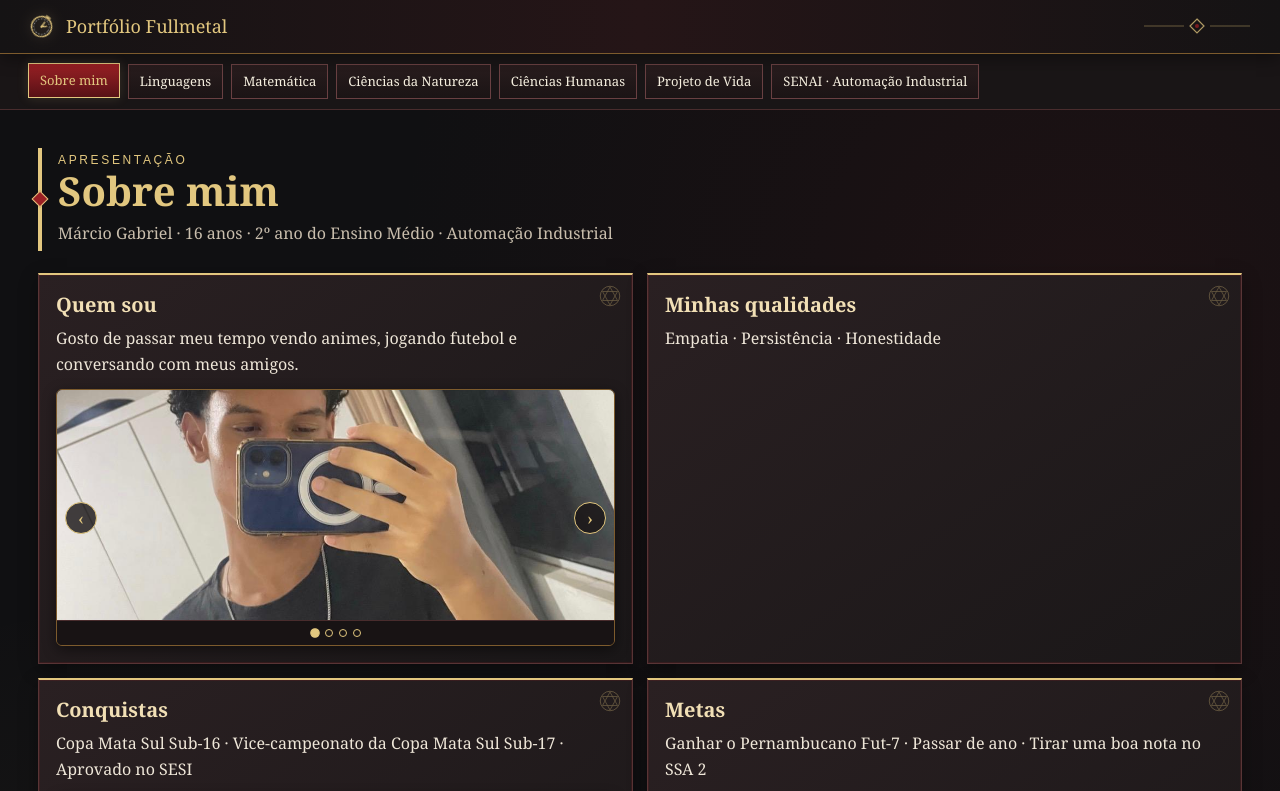
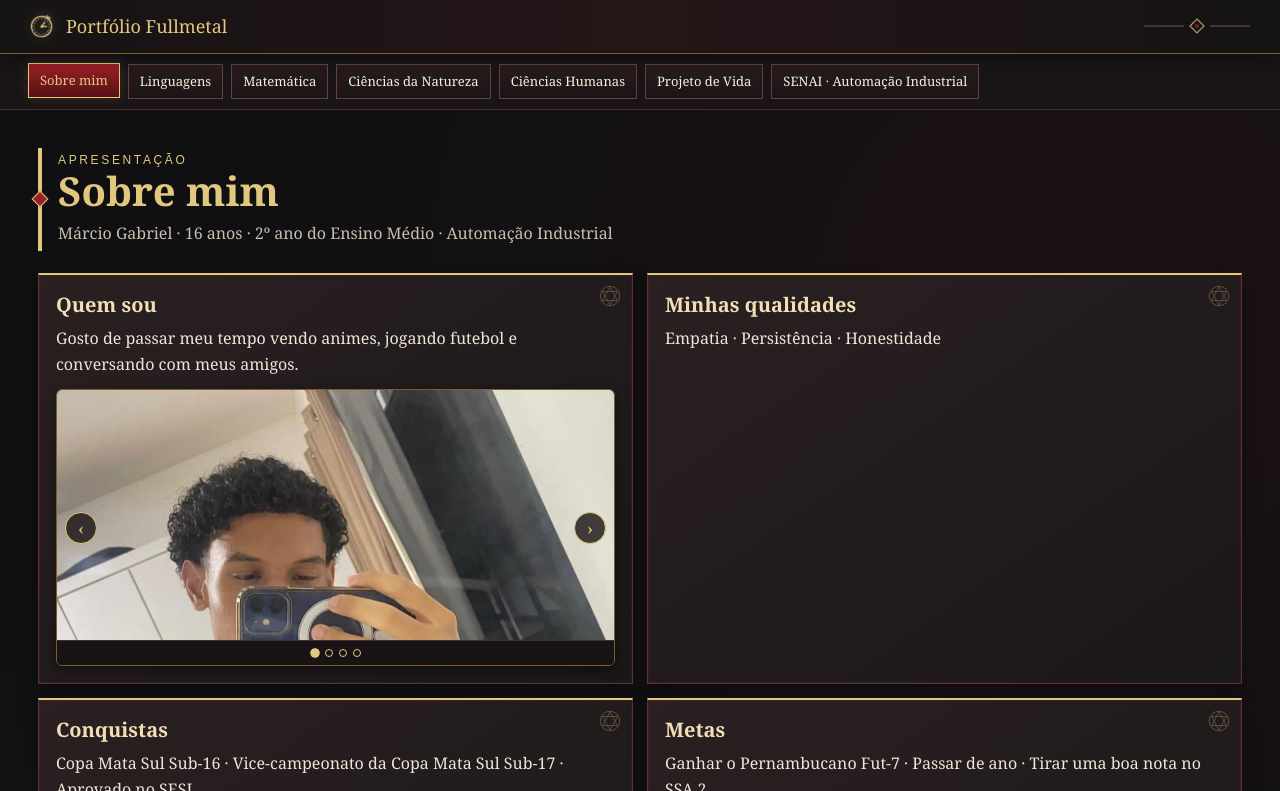
Before and after one commit to marciog07/portfolio-fullmetal, a plain HTML site: page index.html in a window 1280 px wide. Both pictures are taken after a click on the button "ENTRAR NO PORTFÓLIO →". Shown: the top 791 px of the page. Drawn offline with Linux system fonts and the light colour scheme.

Commit message:
Update index.html

```diff
--- a/index.html
+++ b/index.html
@@ -42,11 +42,12 @@ html,body{margin:0;padding:0;min-height:100%;background:#101012}
 #fm-site .work:hover:after{transform:rotate(60deg);opacity:.55}
 #fm-site .card h3{color:#f1dfb5;font-size:20px;line-height:1.25;margin:0 0 9px;padding-right:28px}
 #fm-site .card p{margin:0;color:#eee6d8}
-#fm-site .work-img{width:100%;max-height:220px;object-fit:cover;margin-top:12px;border:1px solid #7d5b2d;border-radius:4px;display:block;box-shadow:0 4px 12px #0006}
-#fm-site .carousel{position:relative;margin-top:12px;border:1px solid #7d5b2d;border-radius:6px;overflow:hidden;background:#141112;box-shadow:0 4px 14px #0007}
+#fm-site .work-img{width:100%;max-height:220px;object-fit:cover;object-position:50% 20%;margin-top:12px;border:1px solid #7d5b2d;border-radius:4px;display:block;box-shadow:0 4px 12px #0006}
+#fm-site .carousel{position:relative;margin-top:12px;border:1px solid #7d5b2d;border-radius:6px;overflow:hidden;background:#120f10;box-shadow:0 4px 14px #0007}
 #fm-site .carousel-track{display:flex;transition:transform .35s ease;width:100%}
-#fm-site .carousel-slide{min-width:100%;height:230px;display:flex;align-items:center;justify-content:center;background:#120f10}
-#fm-site .carousel-slide img{width:100%;height:100%;object-fit:cover;display:block}
+#fm-site .carousel-slide{min-width:100%;height:250px;display:flex;align-items:center;justify-content:center;background:#120f10}
+#fm-site .carousel-slide img{width:100%;height:100%;object-fit:cover;object-position:50% 15%;display:block}
+#fm-site .carousel-slide img.fit-contain{object-fit:contain;object-position:center;background:#120f10}
 #fm-site .carousel-btn{position:absolute;top:50%;transform:translateY(-50%);background:#171314cc;border:1px solid var(--gold);color:var(--gold);width:32px;height:32px;border-radius:50%;display:grid;place-items:center;cursor:pointer;font-size:18px;line-height:1;transition:background .2s,transform .2s;z-index:2}
 #fm-site .carousel-btn:hover{background:var(--red);color:var(--paper)}
 #fm-site .carousel-prev{left:8px}
@@ -73,7 +74,7 @@ html,body{margin:0;padding:0;min-height:100%;background:#101012}
 @keyframes flash{from{opacity:.75}to{opacity:0}}
 #fm-site .watch-badge{animation:spinWatch 28s linear infinite}
 @keyframes spinWatch{from{transform:rotate(0deg)}to{transform:rotate(360deg)}}
-@media(max-width:620px){#fm-site .cards{grid-template-columns:1fr}#fm-site .topbar{align-items:center}#fm-site .top-ornament{display:none}#fm-site .brand{font-size:16px}#fm-site .intro{min-height:100dvh}#fm-site .carousel-slide{height:190px}}
+@media(max-width:620px){#fm-site .cards{grid-template-columns:1fr}#fm-site .topbar{align-items:center}#fm-site .top-ornament{display:none}#fm-site .brand{font-size:16px}#fm-site .intro{min-height:100dvh}#fm-site .carousel-slide{height:210px}}
 @media(prefers-reduced-motion:reduce){#fm-site *,#fm-site *:before,#fm-site *:after{animation-duration:.01ms!important;animation-iteration-count:1!important;scroll-behavior:auto!important;transition:none!important}}
 </style>
 
@@ -113,17 +114,18 @@ html,body{margin:0;padding:0;min-height:100%;background:#101012}
 
   var cardSigilHtml = '<svg class="card-sigil" viewBox="0 0 32 32" aria-hidden="true"><circle cx="16" cy="16" r="13" fill="none" stroke="#e2c77f" stroke-width="1.2"/><polygon points="16,4 26,22 6,22" fill="none" stroke="#e2c77f" stroke-width="1.1"/><polygon points="16,28 6,10 26,10" fill="none" stroke="#e2c77f" stroke-width="1.1"/></svg>';
 
+  // Ajuste pos ("50% 10%" = mais alto, "50% 50%" = centro) ou fit ("contain" para não cortar nenhuma borda)
   var quemSouFotos = [
-    {src: "WhatsApp%20Image%202026-11-24%20at%2001.15.39.jpeg", alt: "Foto 1 de Quem sou"},
-    {src: "13b847d5-494e-43af-bd57-57d25fa5aa89.jpeg", alt: "Foto 2 de Quem sou"},
-    {src: "27b98ad1-6619-442d-a02c-b466cab5f3f0.jpeg", alt: "Foto 3 de Quem sou"},
-    {src: "f317e6c0-2b0f-46a8-a18f-c9c7bdda3faa.jpeg", alt: "Foto 4 de Quem sou"}
+    {src: "WhatsApp%20Image%202026-11-24%20at%2001.15.39.jpeg", alt: "Foto 1 de Quem sou", pos: "50% 10%", fit: "cover"},
+    {src: "13b847d5-494e-43af-bd57-57d25fa5aa89.jpeg", alt: "Foto 2 de Quem sou", pos: "50% 15%", fit: "cover"},
+    {src: "27b98ad1-6619-442d-a02c-b466cab5f3f0.jpeg", alt: "Foto 3 de Quem sou", pos: "50% 15%", fit: "cover"},
+    {src: "f317e6c0-2b0f-46a8-a18f-c9c7bdda3faa.jpeg", alt: "Foto 4 de Quem sou", pos: "50% 15%", fit: "cover"}
   ];
 
   var conquistasFotos = [
-    {src: "WhatsApp%20Image%202026-11-24%20at%2000.45.26%20%281%29.jpeg", alt: "Foto 1 de Conquistas"},
-    {src: "WhatsApp%20Image%202026-11-24%20at%2000.45.26%20%282%29.jpeg", alt: "Foto 2 de Conquistas"},
-    {src: "WhatsApp%20Image%202026-11-24%20at%2000.45.26.jpeg", alt: "Foto 3 de Conquistas"}
+    {src: "WhatsApp%20Image%202026-11-24%20at%2000.45.26%20%281%29.jpeg", alt: "Foto 1 de Conquistas", pos: "50% 10%", fit: "cover"},
+    {src: "WhatsApp%20Image%202026-11-24%20at%2000.45.26%20%282%29.jpeg", alt: "Foto 2 de Conquistas", pos: "50% 15%", fit: "cover"},
+    {src: "WhatsApp%20Image%202026-11-24%20at%2000.45.26.jpeg", alt: "Foto 3 de Conquistas", pos: "50% 15%", fit: "cover"}
   ];
 
   var carouselState = {
@@ -139,7 +141,11 @@ html,body{margin:0;padding:0;min-height:100%;background:#101012}
     var slides = "";
     var dots = "";
     for (var i = 0; i < items.length; i++) {
-      slides += '<div class="carousel-slide"><img src="' + items[i].src + '" alt="' + items[i].alt + '" loading="lazy"></div>';
+      var item = items[i];
+      var isContain = item.fit === "contain";
+      var cls = isContain ? ' class="fit-contain"' : '';
+      var styleAttr = isContain ? '' : ' style="object-position:' + (item.pos || "50% 15%") + '"';
+      slides += '<div class="carousel-slide"><img src="' + item.src + '" alt="' + item.alt + '"' + cls + styleAttr + ' loading="lazy"></div>';
       dots += '<button type="button" class="carousel-dot' + (i === activeIdx ? " active" : "") + '" data-c-id="' + id + '" data-c-idx="' + i + '" aria-label="Ir para foto ' + (i + 1) + '"></button>';
     }
 
@@ -169,8 +175,6 @@ html,body{margin:0;padding:0;min-height:100%;background:#101012}
     }
   }
 
-  // Para adicionar foto em um trabalho, coloque o caminho da imagem na pasta img/ como 3º item:
-  // ["Título do trabalho", "Descrição do aprendizado", "img/nome-da-foto.jpg"]
   var subjects = [
     {id:"linguagens",name:"Linguagens",units:[
       {name:"1ª Unidade",works:[["Conceito de Will","Esse trabalho me ensinou a ter mais precisão comunicativa. Entender o will me fez perceber como pequenos auxiliares mudam completamente a intenção do que dizemos, permitindo que eu me expresse em inglês com mais naturalidade e clareza."],["Lazer Ativo","Nesse trabalho, fizemos um circuito de bicicleta. Aprendi que o lazer ativo é uma ferramenta poderosa para cuidar do corpo e da mente e interagir com o mundo ao redor de forma mais saudável e consciente."]]},
@@ -193,7 +197,7 @@ html,body{margin:0;padding:0;min-height:100%;background:#101012}
     {id:"humanas",name:"Ciências Humanas",units:[
       {name:"1ª Unidade",works:[["Modernismo","Elaborei um mapa mental sobre o Modernismo, organizando suas fases, características e principais autores. Essa atividade facilitou a revisão do conteúdo e me ajudou a visualizar melhor as informações estudadas."],["Constituição de 1824","Desenvolvemos um projeto sobre a Constituição de 1824, com pesquisa, apresentações e encenações. Nosso grupo apresentou o tema para outras turmas, o que ajudou a aprofundar o entendimento sobre esse período da história do Brasil e a desenvolver comunicação e trabalho em equipe."]]},
       {name:"2ª Unidade",works:[["Miscigenação do Brasil","Neste trabalho, fizemos uma peça mostrando como funcionava o tráfico de escravizados para o Brasil. Foi um trabalho que nos mostrou o que os negros sofriam antigamente."],["Questões SSA/ENEM","Resolvemos questões de vestibulares, como ENEM e outros processos seletivos, com o auxílio do professor. Também discutimos por que cada alternativa estava correta ou incorreta, o que contribuiu para melhorar minha interpretação e preparação para esse tipo de prova."]]},
-      {name:"3ª Unidade",works:[["Atividade 1 · 3ª Unidade","Adicione aqui o título e o resumo do aprendizado desta atividade da 3ª unidade."],["Atividade 2 · 3ª Unidade","Adicione aqui o título e o resumo do aprendizado desta atividade da 3ª unidade."]]},
+      {name:"3ª Unidade",works:[["Atividade 1 · 3ª Unidade","Adicione aqui o título e o resumo do aprendizado desta atividade da 3ª unidade."],["Atividade 2 · 3ª Unidade","Adicione aqui o título e o resumo do aprendizado desta atividade da 4ª unidade."]]},
       {name:"4ª Unidade",works:[["Atividade 1 · 4ª Unidade","Adicione aqui o título e o resumo do aprendizado desta atividade da 4ª unidade."],["Atividade 2 · 4ª Unidade","Adicione aqui o título e o resumo do aprendizado desta atividade da 4ª unidade."]]}
     ]},
     {id:"projeto",name:"Projeto de Vida",units:[
@@ -282,7 +286,7 @@ html,body{margin:0;padding:0;min-height:100%;background:#101012}
     } else {
       body = renderAbout();
     }
-    app.innerHTML = renderNav() + body + '<footer class="foot">Portfólio escolar · Márcio Gabriel</footer><div class="page-flash"></div>';
+    app.innerHTML = renderNav() + body + '<div class="page-flash"></div>';
   }
 
   app.addEventListener("click", function(e) {
```
